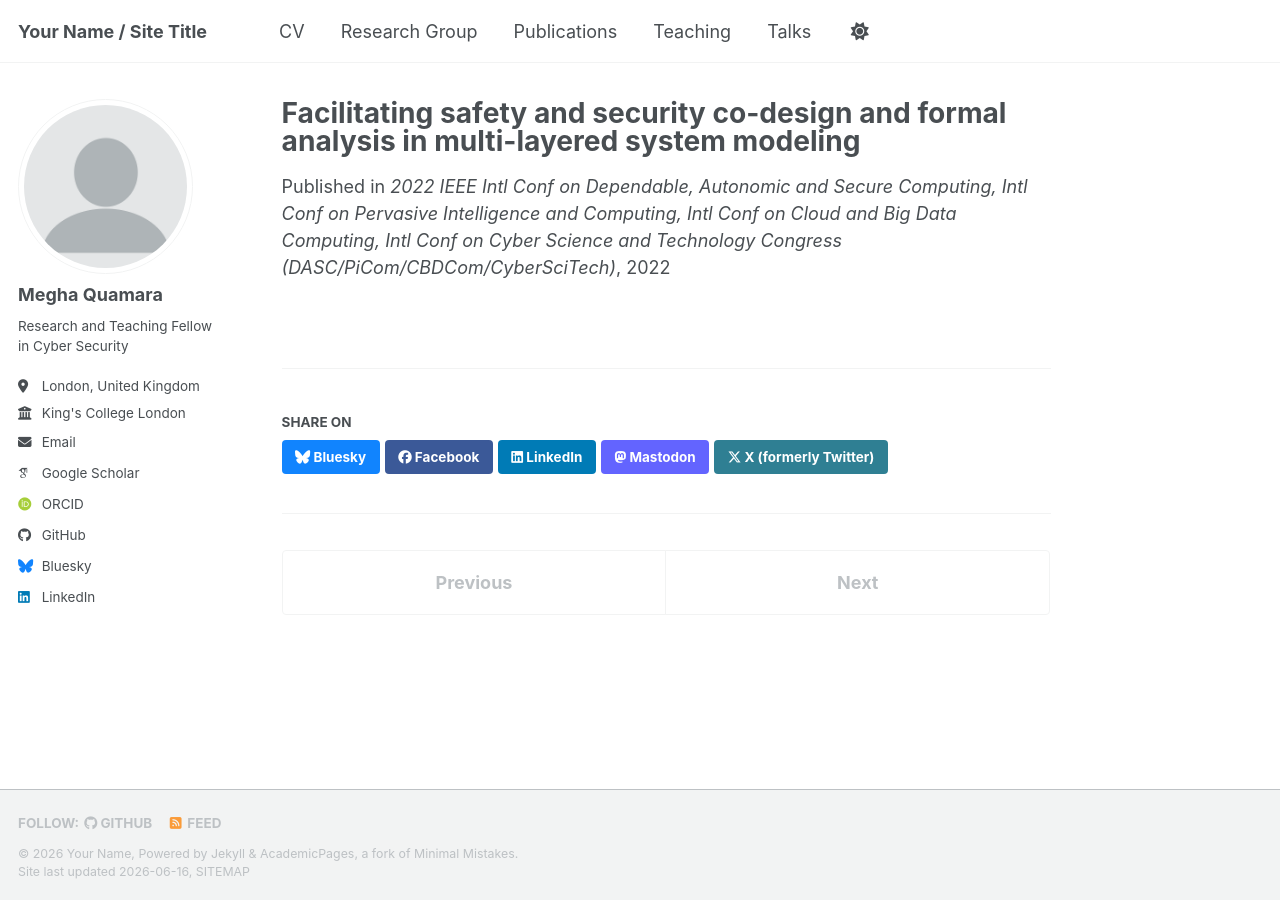
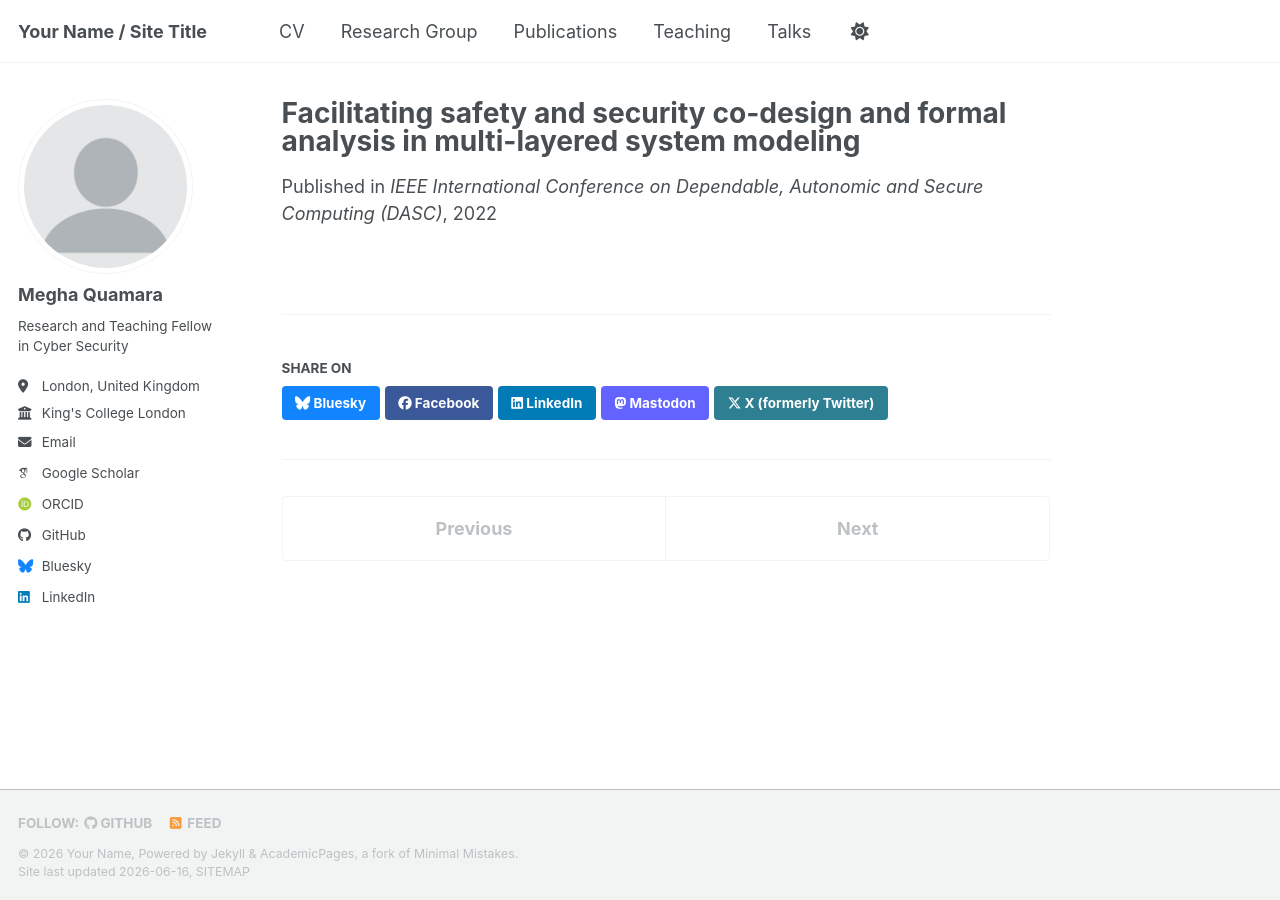
Before and after one commit to meghaquamara/personal-website, a Jekyll site: the page built from _publications/2022-01-01-quamara2022facilitating.md, in a window 1280 px wide. Built offline with Jekyll 4.4.1, drawn with Linux system fonts in a browser that asks for light colours; some web fonts are replaced; a script bundle is joined from its source files by our own code; library files that are not in the unit come from our copies.

Commit message:
Update 2022-01-01-quamara2022facilitating.md

```diff
--- a/_publications/2022-01-01-quamara2022facilitating.md
+++ b/_publications/2022-01-01-quamara2022facilitating.md
@@ -2,8 +2,8 @@
 title: "Facilitating safety and security co-design and formal analysis in multi-layered system modeling"
 collection: publications
 category: conferences
-authors: "Quamara, Megha, Pedroza, Gabriel, Hamid, Brahim"
+authors: "Megha Quamara, Gabriel Pedroza, Brahim Hamid"
 permalink: /publication/quamara2022facilitating
 date: 2022-01-01
-venue: "2022 IEEE Intl Conf on Dependable, Autonomic and Secure Computing, Intl Conf on Pervasive Intelligence and Computing, Intl Conf on Cloud and Big Data Computing, Intl Conf on Cyber Science and Technology Congress (DASC/PiCom/CBDCom/CyberSciTech)"
+venue: "IEEE International Conference on Dependable, Autonomic and Secure Computing (DASC)"
 ---
```
